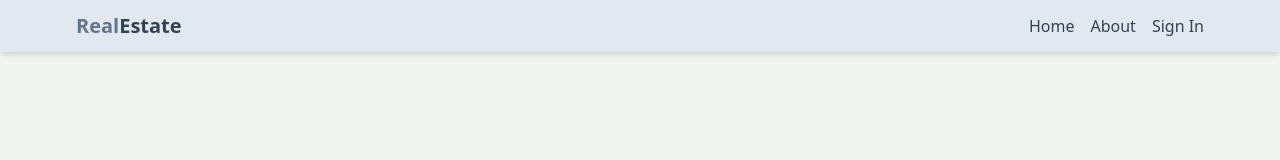
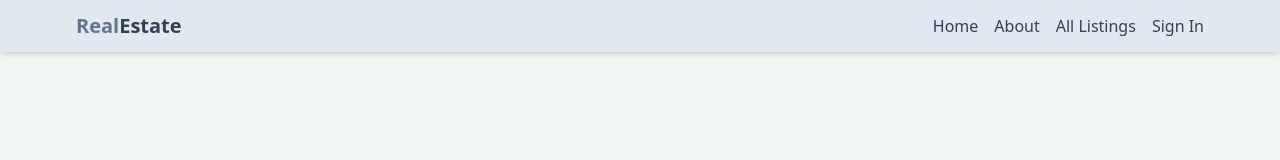
Before and after one commit to aunshpatel/realestate, a React (Vite) app in the folder client/: page / in a window 1280 px wide. Shown: the top 160 px of the page. Built offline with nearby package versions, Linux system fonts and the light colour scheme; no server answers.

Commit message:
Update header

```diff
--- a/client/src/components/Header.jsx
+++ b/client/src/components/Header.jsx
@@ -66,6 +66,9 @@
                 <Link to='/about'>
                     <li className='hidden sm:inline text-slate-700 hover:underline'>About</li>
                 </Link>
+                <Link to={"/all-listings"}>
+                  <li className='hidden sm:inline text-slate-700 hover:underline'>All Listings</li>
+                </Link>
                 <Link to='/sign-in'>
                   <li className='text-slate-700 hover:underline'>Sign In</li>
                 </Link>
```
